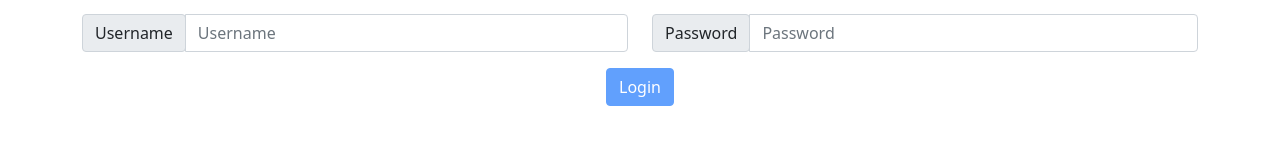
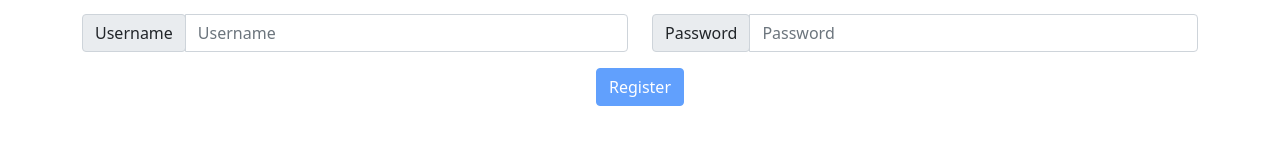
Before and after one commit to jason-nordheim/healthy, a React (Create React App) app in the folder client/: page /account in a window 1280 px wide. Shown: the part 230-374 px from the top of the page. Built offline with nearby package versions, Linux system fonts and the light colour scheme.

Commit message:
removed unused imports and changed submit button to display the text 'register'

```diff
--- a/client/src/components/pages/accounts/Register.js
+++ b/client/src/components/pages/accounts/Register.js
@@ -1,4 +1,4 @@
-import { useCallback, useMemo, useState } from "react";
+import { useMemo, useState } from "react";
 import { useAuthContext } from "../../../context/context.auth";
 
 export const Register = () => {
@@ -175,7 +175,7 @@ export const Register = () => {
             onClick={handleSubmit}
             disabled={!canSubmit}
           >
-            Login
+            Register
           </button>
         </div>
       </div>
```
